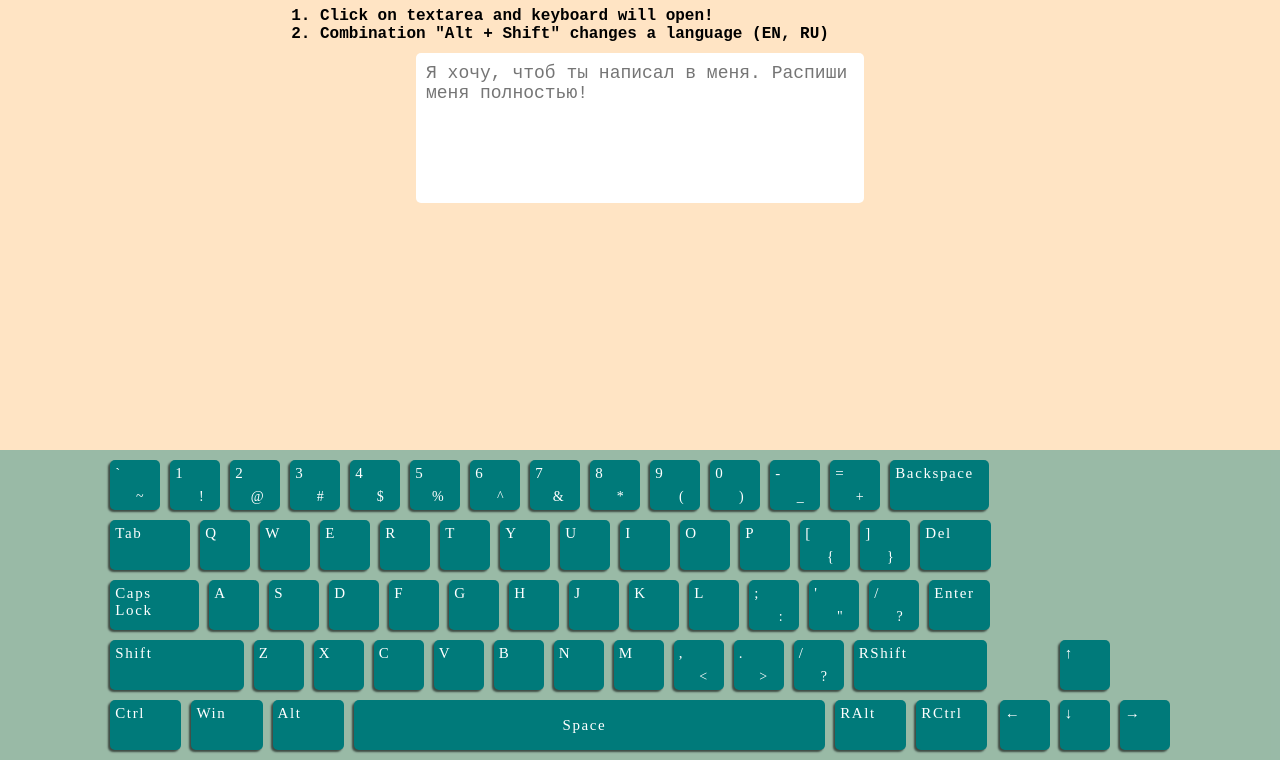
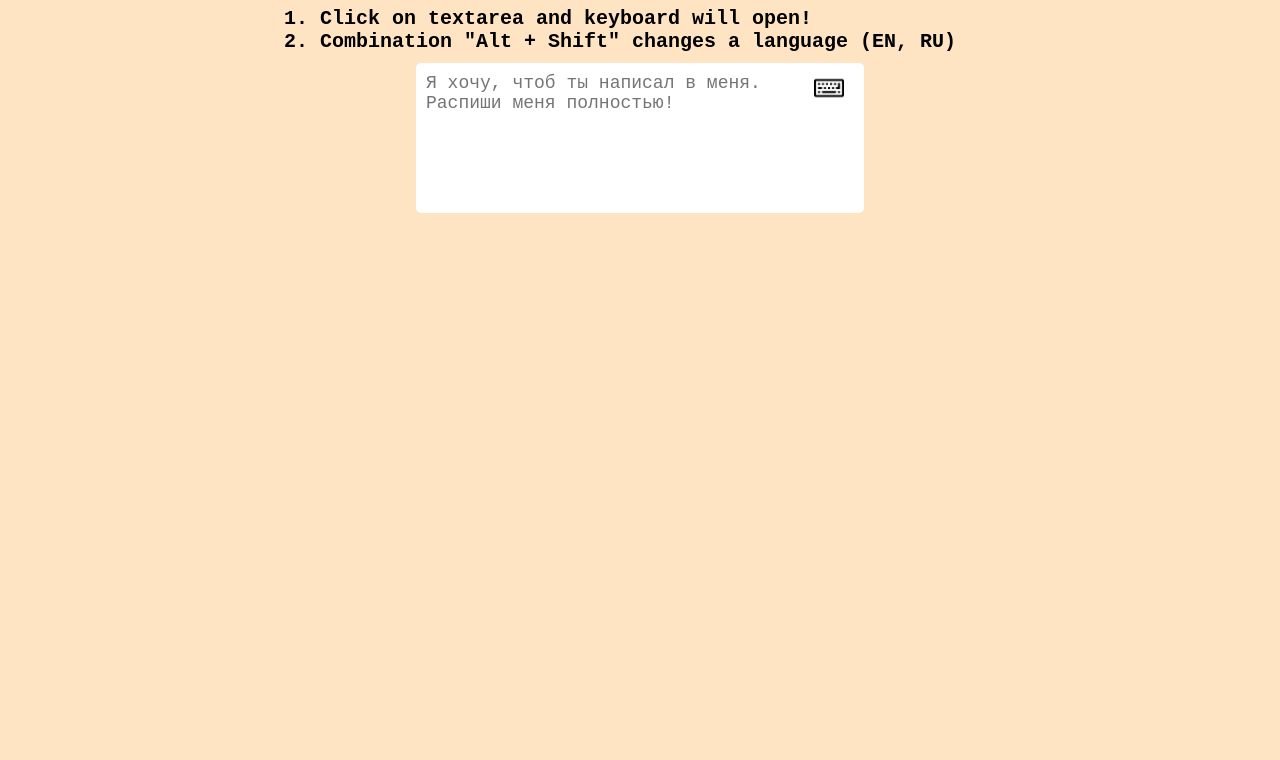
Before and after one commit to eugenebalts/virtual-keyboard, a website: page index.html in a window 1280 px wide. Shown: the part 40-800 px from the top of the page. Drawn offline with Linux system fonts and the light colour scheme.

Commit message:
feat: add ways to open/close keyboard (Sat, April 29, 2023 13:53:50)

```diff
--- a/script.js
+++ b/script.js
@@ -59,16 +59,24 @@ function createTextarea() {
     setRules('Click on textarea and keyboard will open!');
     setRules('Combination "Alt + Shift" changes a language (EN, RU)');
 
+    let textareaContainer = document.createElement('div');
+    textareaContainer.classList.add('input-zone__textarea-container')
+
     let textarea = document.createElement('textarea');
     textarea.classList.add('input-zone__textarea');
     textarea.placeholder = 'Я хочу, чтоб ты написал в меня. Распиши меня полностью!';
-    textarea.setAttribute('autofocus', 1)
+    // textarea.setAttribute('autofocus', 1)
 
+    let keyboardIcon = document.createElement('div');
+    keyboardIcon.classList.add('input-zone__keyboard-icon');
+    keyboardIcon.innerHTML = '<img src="assets/keyboard.png" alt="icon">'
 
     textInfo.append(title);
     textInfo.append(list)
     inputZone.append(textInfo);
-    inputZone.append(textarea);
+    textareaContainer.append(textarea)
+    textareaContainer.append(keyboardIcon)
+    inputZone.append(textareaContainer);
     body.append(inputZone);
 }
 
@@ -77,7 +85,7 @@ createTextarea()
 // Create keyboard
 function fillKeyboard() {
     let keyboard = document.createElement('div');
-    keyboard.classList.add('keyboard');
+    keyboard.classList.add('keyboard', 'keyboard_hidden');
     // keyboard.classList.add('keyboard', 'keyboard_hidden');
 
     let keyboardKeys = document.createElement('div');
@@ -164,6 +172,21 @@ function fillKeyboard() {
 fillKeyboard()
 
 // Const focus on textarea
-document.querySelector('.keyboard').addEventListener('click', (e) => {
+const keyboard = document.querySelector('.keyboard');
+
+keyboard.addEventListener('click', (e) => {
     document.querySelector('.input-zone__textarea').focus();
 })
+
+// Open-close keyboard
+
+const keyboardIcon = document.querySelector('.input-zone__keyboard-icon');
+const textarea = document.querySelector('.input-zone__textarea');
+
+textarea.addEventListener('click', (e) => {
+    keyboard.classList.remove('keyboard_hidden')
+})
+
+keyboardIcon.addEventListener('click', () => {
+    keyboard.classList.toggle('keyboard_hidden')
+});
--- a/style.css
+++ b/style.css
@@ -23,6 +23,7 @@ body {
     gap: 10px;
     font-family: 'Courier New', Courier, monospace;
     font-weight: 700;
+    font-size: 20px;
 }
 
 .input-zone__title {
@@ -30,16 +31,46 @@ body {
     text-align: center;
 }
 
-.input-zone__textarea {
+.input-zone__textarea-container {
+    position: relative;
     width: 70%;
     height: 150px;
-    padding: 10px;
     margin: 0 auto;
+    text-align: center;
+}
+
+.input-zone__keyboard-icon {
+    position: absolute;
+    top: 10px;
+    right: 20px;
+    height: 30px;
+    width: 30px;
+    cursor: pointer;
+    transition: all .1s linear;
+}
+
+.input-zone__keyboard-icon img {
+    width: 30px;
+    height: 30px;
+}
+
+.input-zone__keyboard-icon:hover {
+    opacity: .7;
+}
+
+.input-zone__textarea {
+    width: 100%;
+    height: 100%;
+    padding: 10px 60px 10px 10px;
     font-size: 18px;
     border-radius: 5px;
     border: none;
     resize: none;
     outline: none;
+}
+
+.input-zone__textarea::placeholder {
+    font-family: 'Courier New', Courier, monospace;
 }
 
 
```
Also changed, not shown: assets/keyboard.png (added).
